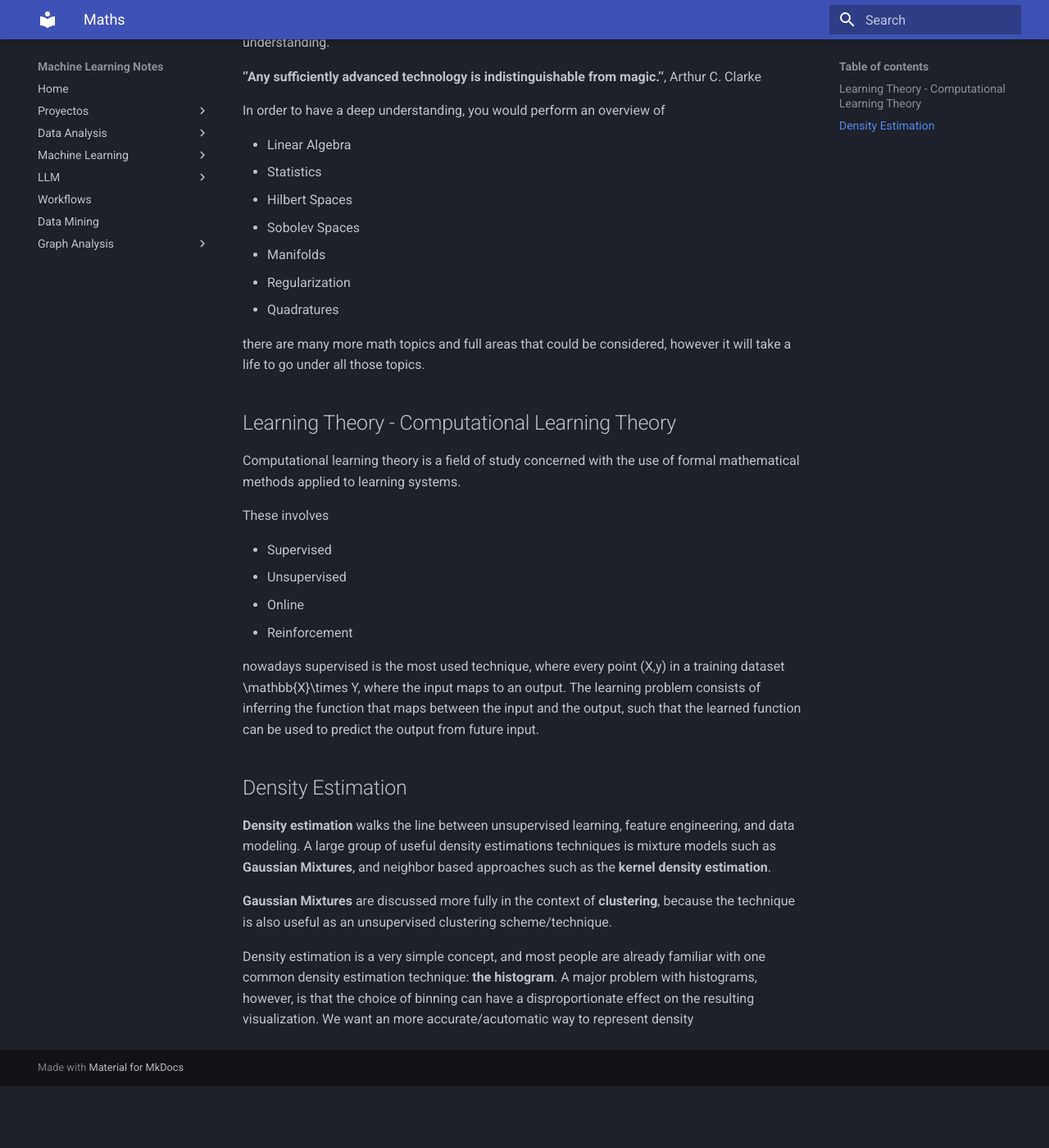
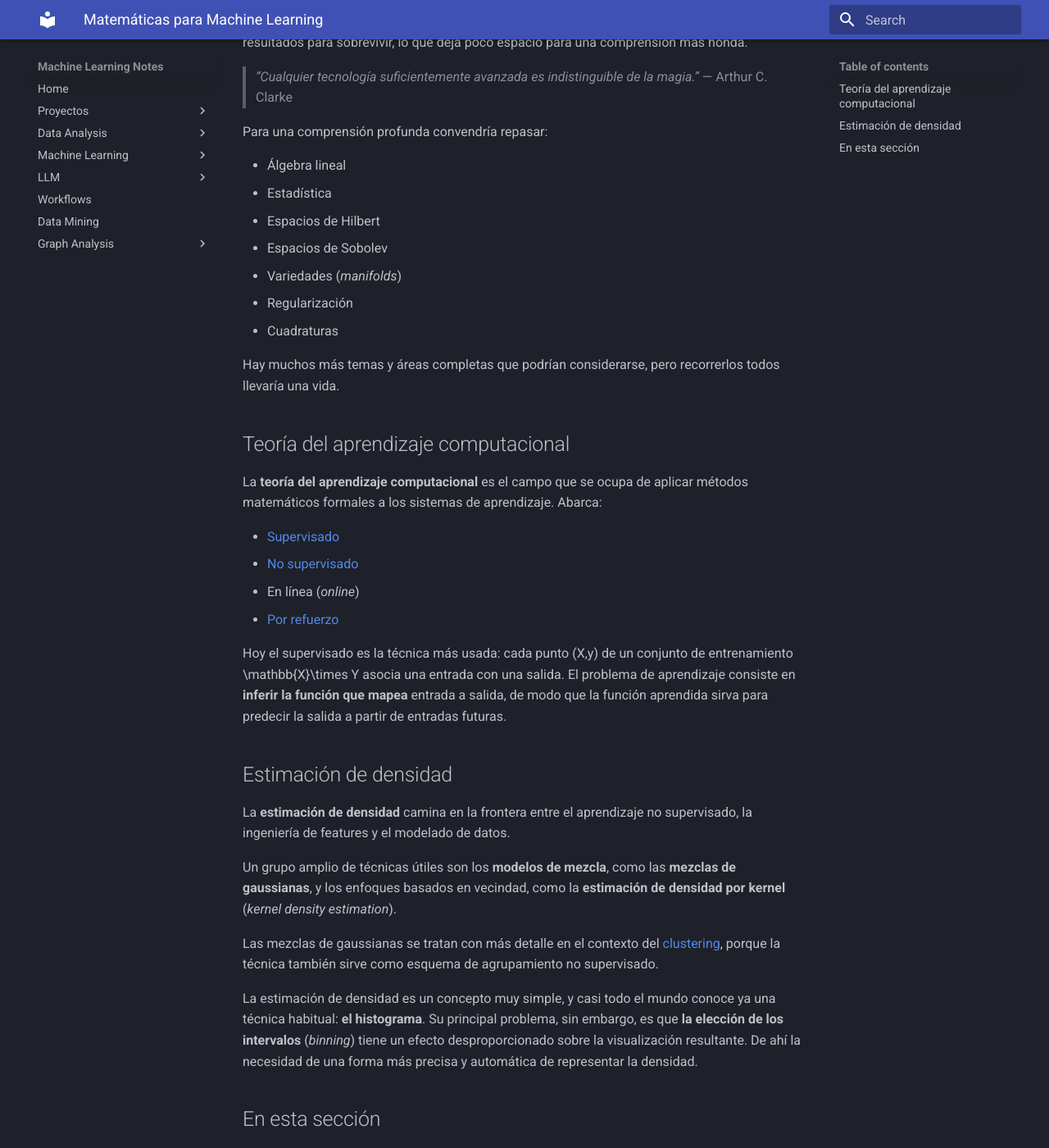
Before and after one commit to pepemxl/Machine-Learning-Notes, an MkDocs documentation site: the page built from docs/05_MATH/matematicas_para_machine_learning.md, in a window 1280 px wide and 1400 px high, scrolled down 387 px. Shown: the whole window at 82% size. Built offline with MkDocs 1.6.1 and Material for MkDocs 9.7.7, drawn with Linux system fonts in a browser that asks for light colours; before the commit the page ends 1711 px from its top, so only the background shows below that; some of the changed text lies outside the part shown.

Commit message:
refactor module 5

```diff
--- a/docs/05_MATH/matematicas_para_machine_learning.md
+++ b/docs/05_MATH/matematicas_para_machine_learning.md
@@ -1,43 +1,67 @@
-# Maths
+# Matemáticas para Machine Learning
 
-In order to understand better how machine learning works and how select models applyable in each situation, it is important to get some insights from learning theory, we can consider learning theory as a combination of statistical and functional analysis but there are more things there and many siblings areas.
+Para entender mejor cómo funciona el machine learning y cómo elegir los modelos aplicables en
+cada situación, conviene tener nociones de **teoría del aprendizaje**. Podemos considerarla una
+combinación de análisis estadístico y funcional, aunque hay bastante más y muchas áreas
+colindantes.
 
-Learning insights from these abstractions will help you to decide strategies to tackle actual problems, finally there are many other factors that determine the quality of your model results, and many times make machine learning more an art than science, regardless many results could be justified, usually for some results in industry there is no time to understand deeper why it works including academy both need results in order to survive denying room for a better understanding.
+Aprender de estas abstracciones ayuda a decidir estrategias para atacar problemas reales.
+Dicho esto, hay muchos otros factores que determinan la calidad de los resultados de un modelo,
+y que a menudo hacen del machine learning **más un arte que una ciencia**. Aunque muchos
+resultados podrían justificarse, en la industria rara vez hay tiempo para entender en
+profundidad por qué funcionan —y en la academia ocurre algo parecido: ambas necesitan
+resultados para sobrevivir, lo que deja poco espacio para una comprensión más honda.
 
+> *"Cualquier tecnología suficientemente avanzada es indistinguible de la magia."*
+> — Arthur C. Clarke
 
-**''Any sufficiently advanced technology is indistinguishable from magic.''**, Arthur C. Clarke
+Para una comprensión profunda convendría repasar:
 
-In order to have a deep understanding, you would perform an overview of
+- Álgebra lineal
+- Estadística
+- Espacios de Hilbert
+- Espacios de Sobolev
+- Variedades (*manifolds*)
+- Regularización
+- Cuadraturas
 
-- Linear Algebra
-- Statistics
-- Hilbert Spaces
-- Sobolev Spaces
-- Manifolds
-- Regularization
-- Quadratures
+Hay muchos más temas y áreas completas que podrían considerarse, pero recorrerlos todos
+llevaría una vida.
 
-there are many more math topics and full areas that could be considered, however it will take a life to go under all those topics.
+## Teoría del aprendizaje computacional
 
+La **teoría del aprendizaje computacional** es el campo que se ocupa de aplicar métodos
+matemáticos formales a los sistemas de aprendizaje. Abarca:
 
-## Learning Theory - Computational Learning Theory
+- [Supervisado](../01_SUPERVISED_LEARNING/introduccion.md)
+- [No supervisado](../02_UNSUPERVISED_LEARNING/introduccion.md)
+- En línea (*online*)
+- [Por refuerzo](../03_REINFORCEMENT_LEARNING/introduccion.md)
 
-Computational learning theory is a field of study concerned with the use of formal mathematical methods applied to learning systems.
+Hoy el supervisado es la técnica más usada: cada punto \((X,y)\) de un conjunto de
+entrenamiento \(\mathbb{X}\times Y\) asocia una entrada con una salida. El problema de
+aprendizaje consiste en **inferir la función que mapea** entrada a salida, de modo que la
+función aprendida sirva para predecir la salida a partir de entradas futuras.
 
-These involves
+## Estimación de densidad
 
-- Supervised
-- Unsupervised
-- Online
-- Reinforcement
+La **estimación de densidad** camina en la frontera entre el aprendizaje no supervisado, la
+ingeniería de features y el modelado de datos.
 
-nowadays supervised is the most used technique, where every point \((X,y)\) in a training dataset \(\mathbb{X}\times Y\), where the input maps to an output. The learning problem consists of inferring the function that maps between the input and the output, such that the learned function can be used to predict the output from future input.
+Un grupo amplio de técnicas útiles son los **modelos de mezcla**, como las **mezclas de
+gaussianas**, y los enfoques basados en vecindad, como la **estimación de densidad por kernel**
+(*kernel density estimation*).
 
+Las mezclas de gaussianas se tratan con más detalle en el contexto del
+[clustering](../02_UNSUPERVISED_LEARNING/introduccion.md), porque la técnica también sirve como
+esquema de agrupamiento no supervisado.
 
-## Density Estimation
+La estimación de densidad es un concepto muy simple, y casi todo el mundo conoce ya una técnica
+habitual: **el histograma**. Su principal problema, sin embargo, es que **la elección de los
+intervalos** (*binning*) tiene un efecto desproporcionado sobre la visualización resultante. De
+ahí la necesidad de una forma más precisa y automática de representar la densidad.
 
-**Density estimation** walks the line between unsupervised learning, feature engineering, and data modeling. A large group of useful density estimations techniques is mixture models such as **Gaussian Mixtures**, and neighbor based approaches such as the **kernel density estimation**.
+## En esta sección
 
-**Gaussian Mixtures** are discussed more fully in the context of **clustering**, because the technique is also useful as an unsupervised clustering scheme/technique.
-
-Density estimation is a very simple concept, and most people are already familiar with one common density estimation technique: **the histogram**. A major problem with histograms, however, is that the choice of binning can have a disproportionate effect on the resulting visualization. We want an more accurate/acutomatic way to represent density
+- [Forward propagation](forward_propagation.md)
+- [Funciones de base radial](funciones_de_base_radial.md)
```
Also changed, not shown: docs/05_MATH/forward_propagation.md (+73 -0 lines), docs/05_MATH/funciones_de_base_radial.md (+59 -3 lines).
